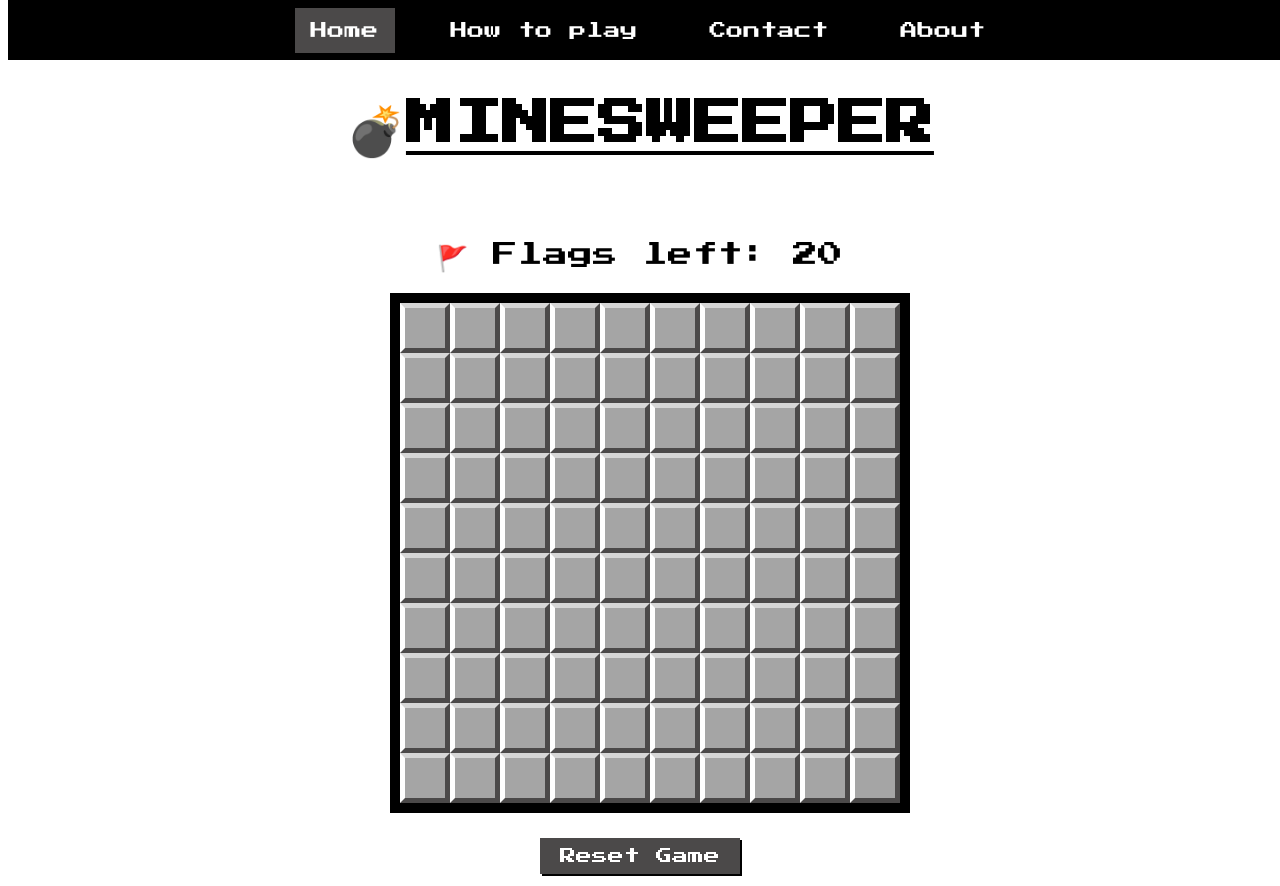
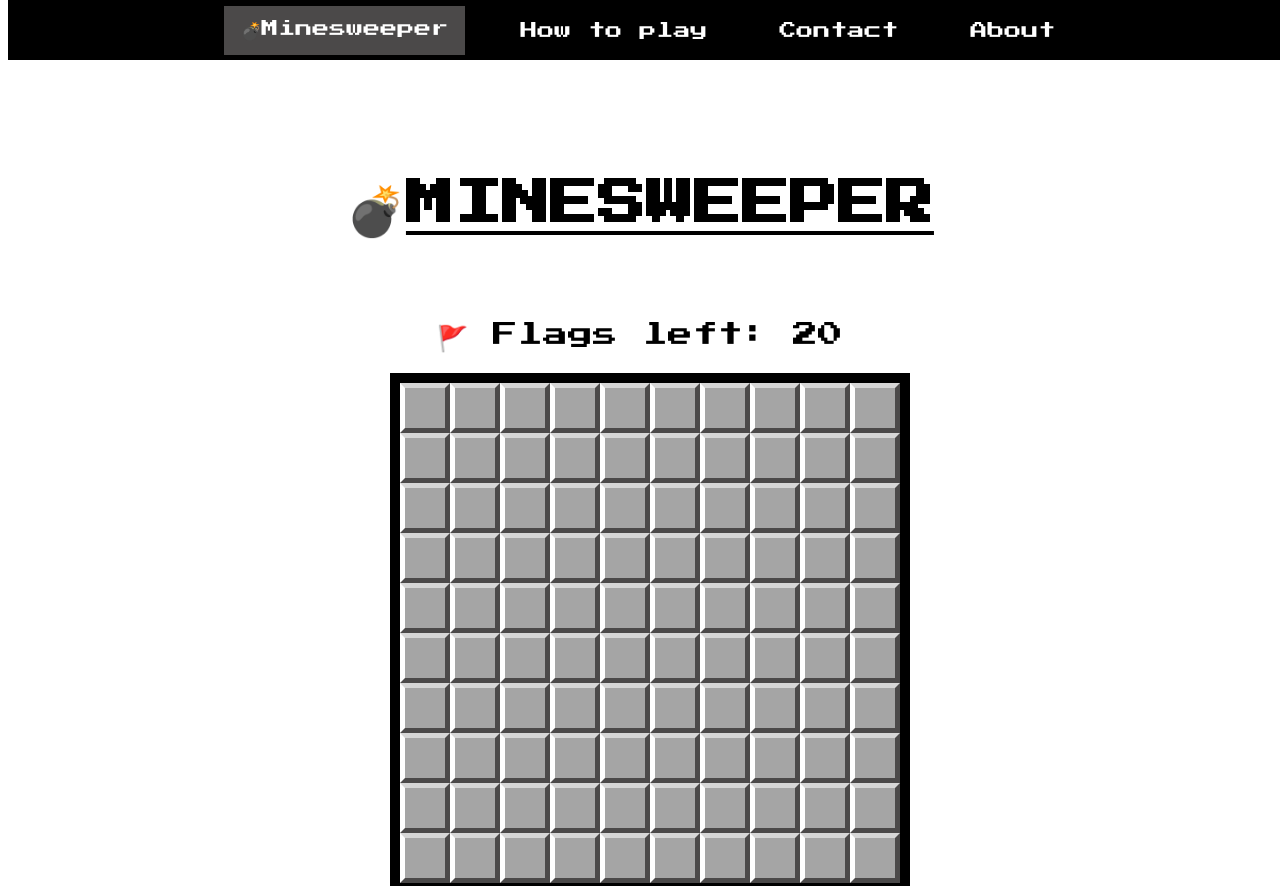
Before and after one commit to Ceri-Jane/milestone-project-two, a plain HTML site: page index.html in a window 1280 px wide. Shown: the top 886 px of the page. Drawn offline with Linux system fonts and the light colour scheme.

Commit message:
update home link to say minesweeper

```diff
--- a/index.html
+++ b/index.html
@@ -21,11 +21,14 @@
     <header>
 
         <nav class="topnav">
-            <a class="active" aria-current="page" href="index.html" aria-label="Minesweeper home page">Home</a>
+            <a class="active" aria-current="page" href="index.html" aria-label="Minesweeper home page">💣Minesweeper</a>
             <a href="#how-to-play" aria-label="Minesweeper how to play section on home page">How to play</a>
             <a href="#contact" aria-label="Ceri-Jane social media links in footer section on home page">Contact</a>
             <a href="#about">About</a>
         </nav>
+        <div class="container">
+                <h3>Hello</h3>
+            </div>
 
     </header>
 
```
